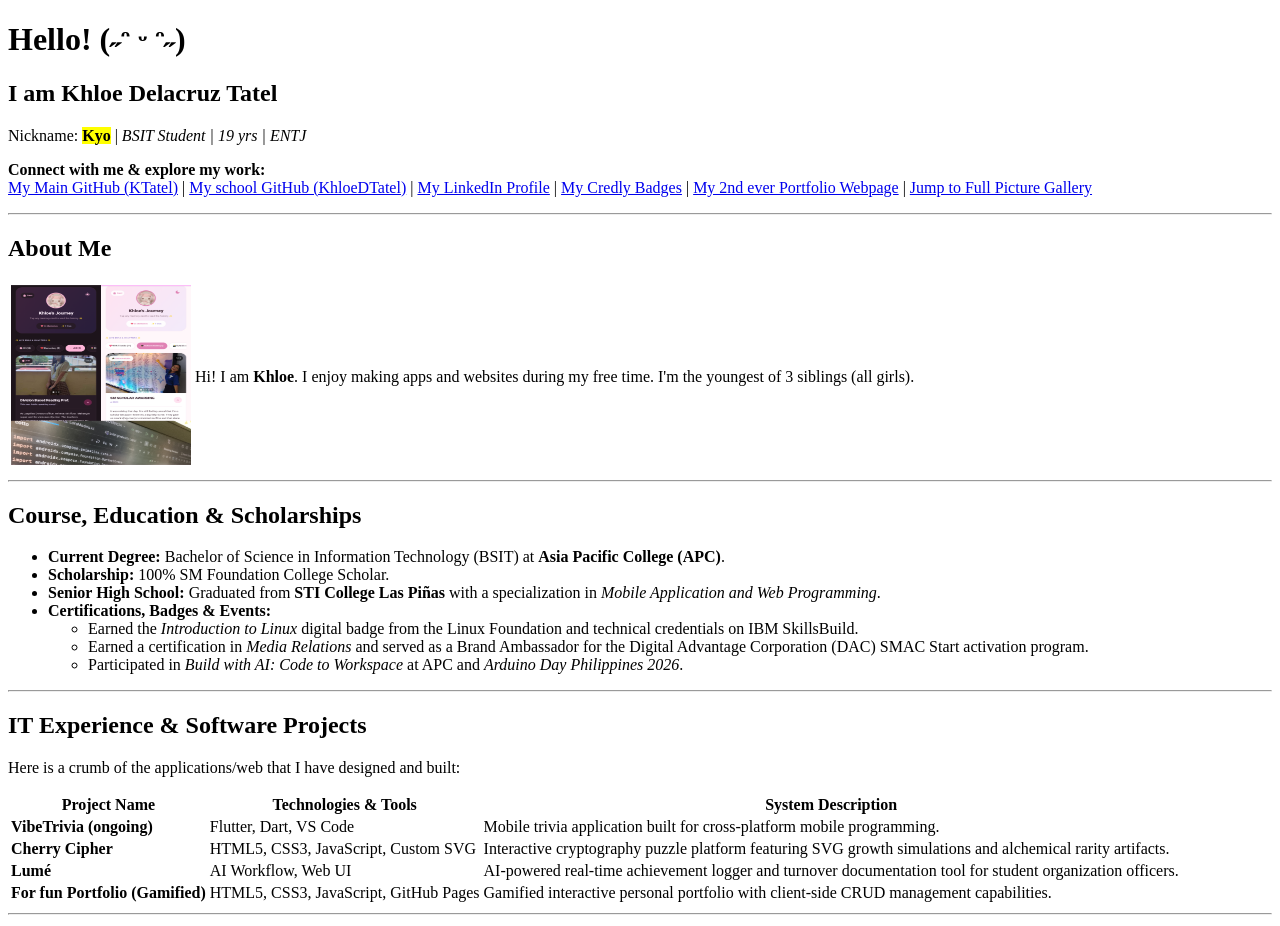
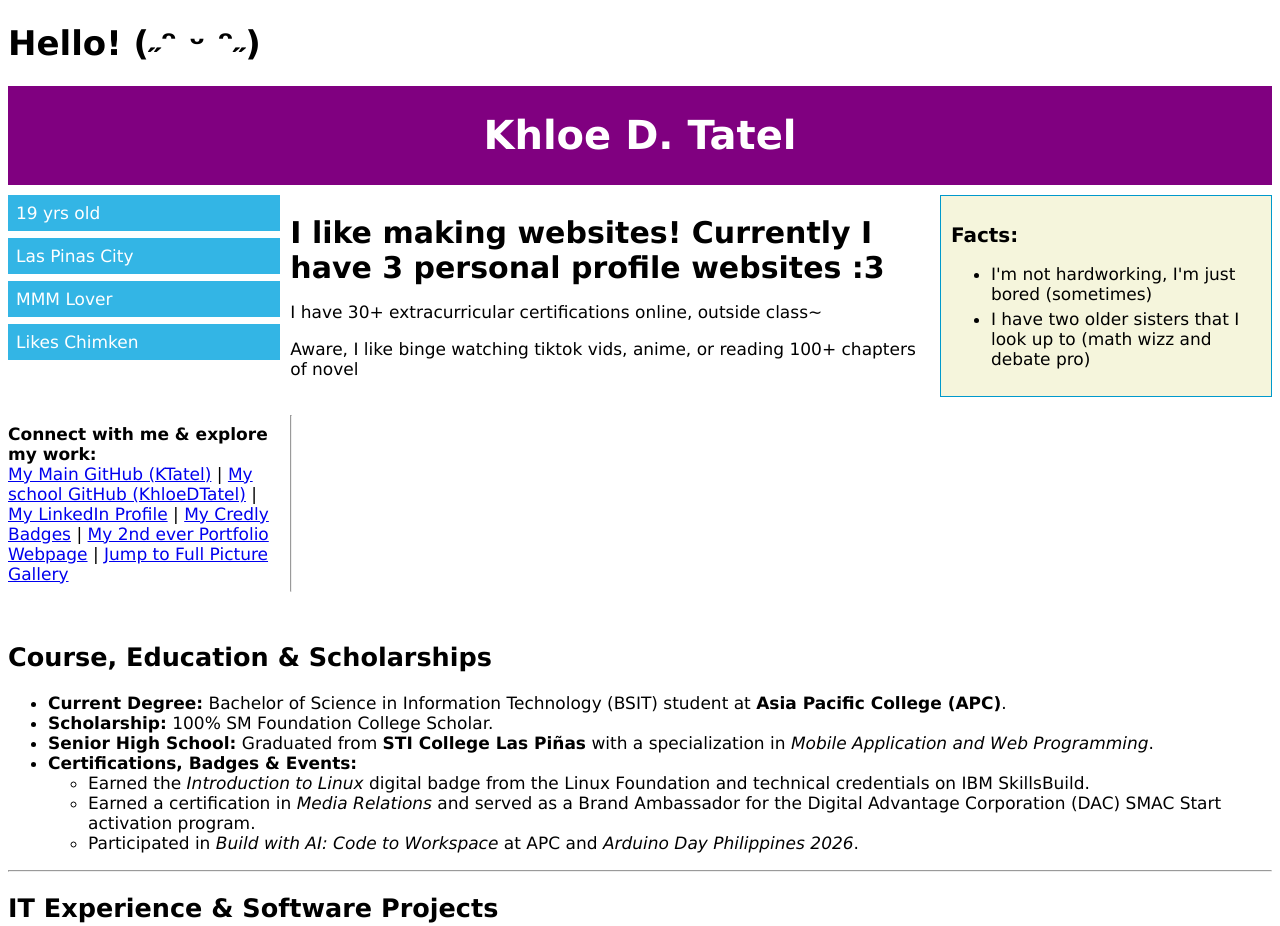
Before and after one commit to KhloeDTatel/webprog-CS251_IT253-html-lessons, a plain HTML site: page introduction/index.html in a window 1280 px wide. Shown: the top 926 px of the page. Drawn offline with Linux system fonts and the light colour scheme.

Commit message:
added rwd css + my infos

```diff
--- /dev/null
+++ b/introduction/css/rwd.css
@@ -0,0 +1,104 @@
+
+* {
+  box-sizing: border-box;
+}
+
+body {
+  font-family: "Lucida Sans", sans-serif;
+  font-size: 17px;
+}
+
+.grid-container {
+  display: grid;
+  grid-template-areas:
+    'header'
+    'menu'
+    'main'
+    'facts'
+    'footer';
+  background-color: white;
+  gap: 10px;
+}
+
+.header {
+  grid-area: header;
+  background-color: purple;
+  text-align: center;
+  color: #ffffff;
+}
+
+.header > h1 {
+  font-size: 40px;
+}
+
+.menu {
+  grid-area: menu;
+  }
+
+.menu ul {
+  list-style-type: none;
+  margin: 0;
+  padding: 0;
+}
+
+.menu li {
+  padding: 8px;
+  margin-bottom: 7px;
+  background-color: #33b5e5;
+  color: #ffffff;
+}
+
+.menu li:hover {
+  background-color: #0099cc;
+}
+
+.content {
+  grid-area: main;
+}
+
+.content > h1 {
+  font-size: 30px;
+  margin-bottom: 7px;
+}
+
+.content > p {
+  margin-bottom: 7px;
+}
+
+.facts {
+  grid-area: facts;
+  border: 1px solid #0099cc;
+  background-color: beige;
+  padding: 10px;
+}
+
+.facts > h2 {
+  font-size: 20px;
+}
+
+.facts li {
+  margin-bottom: 5px;
+}
+
+.footer {
+  grid-area: footer;
+  background-color: #0099cc;
+  color: #ffffff;
+  text-align: center;
+}
+
+@media (min-width: 600px) {
+  .header {grid-area: 1 / span 6;}
+  .menu {grid-area: 2 / span 1;}
+  .content {grid-area: 2 / span 4;}
+  .facts {grid-area: 3 / span 6;}
+  .footer {grid-area: 4 / span 6;}
+}
+
+@media (min-width: 768px) {
+  .header {grid-area: 1 / span 6;}
+  .menu {grid-area: 2 / span 1;}
+  .content {grid-area: 2 / span 4;}
+  .facts {grid-area: 2 / span 1;}
+  .footer {grid-area: 3 / span 6;}
+}
--- a/introduction/index.html
+++ b/introduction/index.html
@@ -3,6 +3,7 @@
 <head>
   <meta charset="UTF-8">
   <meta name="viewport" content="width=device-width, initial-scale=1.0">
+  <link rel="stylesheet" href="css/rwd.css?version=0.1">
   <title>Khloe Delacruz Tatel (Kyo) | Personal Profile</title>
 </head>
 <body>
@@ -11,11 +12,32 @@
 
     <div id="header-section">
       <h1>Hello! (˶ᵔ ᵕ ᵔ˶)</h1>
-      <h2>I am Khloe Delacruz Tatel</h2>
-      <p>
-        Nickname: <mark><strong>Kyo</strong></mark> |
-        <em>BSIT Student | 19 yrs | ENTJ</em>
-      </p>
+      <div class="grid-container">
+
+<div class="header"><h1>Khloe D. Tatel</h1></div>
+
+<div class="menu">
+  <ul>
+    <li>19 yrs old</li>
+    <li>Las Pinas City</li>
+    <li>MMM Lover</li>
+    <li>Likes Chimken</li>
+  </ul>
+</div>
+
+<div class="content">
+  <h1>I like making websites! Currently I have 3 personal profile websites :3</h1>
+  <p>I have 30+ extracurricular certifications online, outside class~</p>
+  <p>Aware, I like binge watching tiktok vids, anime, or reading 100+ chapters of novel</p>
+</div>
+
+<div class="facts">
+  <h2>Facts:</h2>
+  <ul>
+    <li>I'm not hardworking, I'm just bored (sometimes)</li>
+    <li>I have two older sisters that I look up to (math wizz and debate pro)</li>
+  </ul>
+</div>
       <p>
         <strong>Connect with me & explore my work:</strong><br>
         <a href="https://github.com/KTatel" target="_blank">My Main GitHub (KTatel)</a> |
@@ -28,28 +50,11 @@
       <hr>
     </div>
 
-    <div id="about-me">
-      <h2>About Me</h2>
-      <table>
-        <tr>
-          <td>
-            <img src="images/klowi.png" alt="Khloe Tatel (Kyo)" width="180" height="180">
-          </td>
-          <td>
-            <p>
-              Hi! I am <strong>Khloe</strong>. I enjoy making apps and websites during my free time. I'm the youngest of 3 siblings (all girls).
-            </p>
-          </td>
-        </tr>
-      </table>
-      <hr>
-    </div>
-
     <div id="education-section">
       <h2>Course, Education & Scholarships</h2>
       <ul>
         <li>
-          <strong>Current Degree:</strong> Bachelor of Science in Information Technology (BSIT) at <strong>Asia Pacific College (APC)</strong>.
+          <strong>Current Degree:</strong> Bachelor of Science in Information Technology (BSIT) student at <strong>Asia Pacific College (APC)</strong>.
         </li>
         <li>
           <strong>Scholarship:</strong> 100% SM Foundation College Scholar.
```
